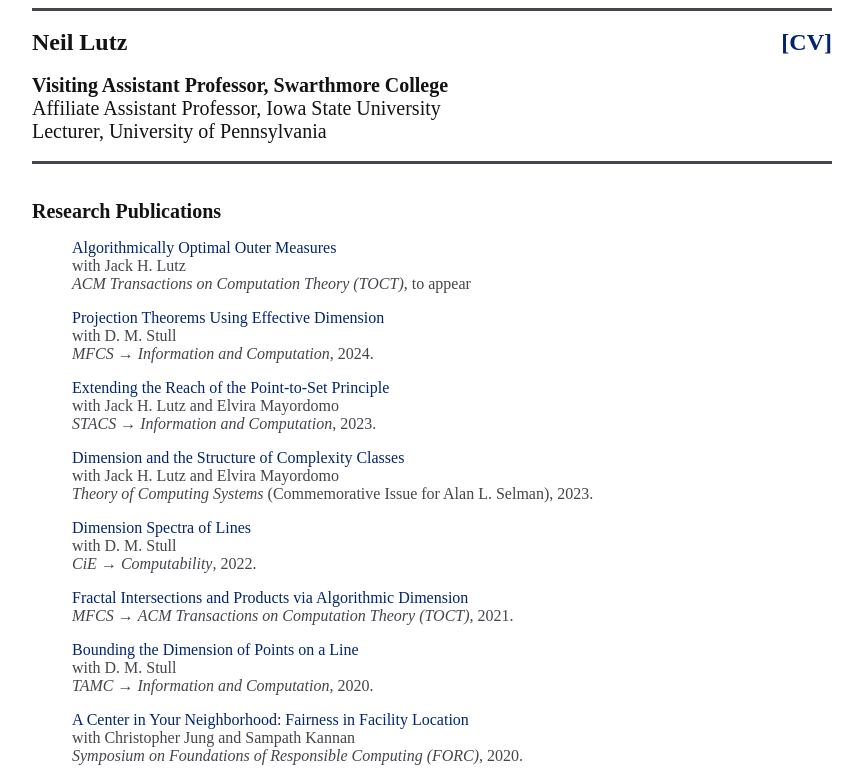
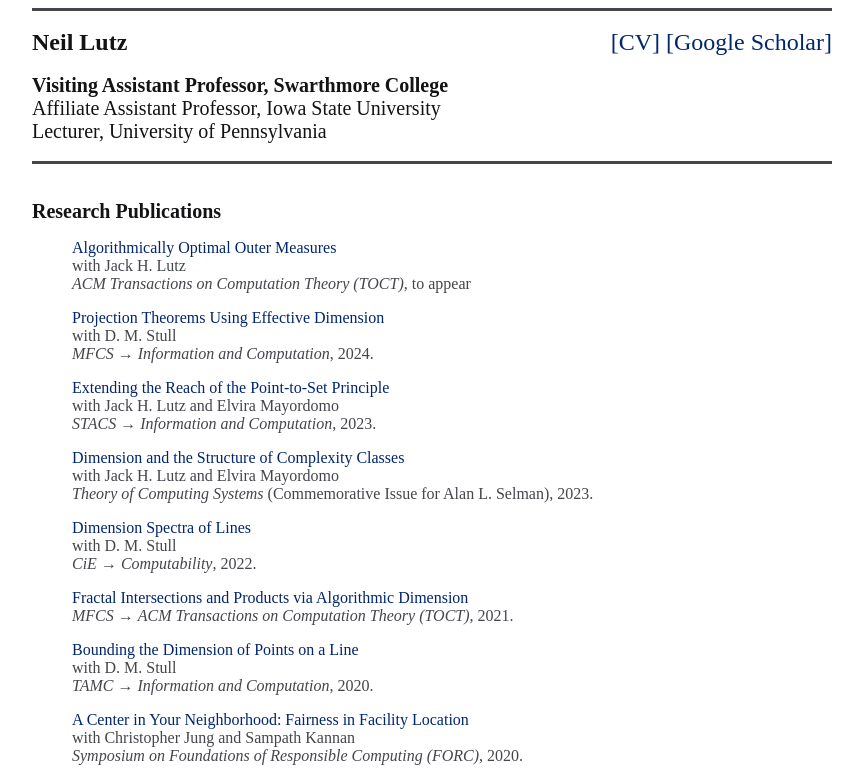
Before and after one commit to neillutz/neillutz.github.io, a plain HTML site: page index.html in a window 1280 px wide. Shown: the top 778 px of the page, without its empty margins (208-1071 px from the left). Drawn offline with Linux system fonts and the light colour scheme; a web font is replaced by a local one.

Commit message:
Update index.html

```diff
--- a/index.html
+++ b/index.html
@@ -30,7 +30,7 @@
 		<div style="border-style:solid none solid none;">
 		<br>
 		<span style="font-size:1.5em; font-weight:bold; color:#131315"> Neil Lutz</span>
-		<span style="float:right; font-size:1.5em; font-weight:bold;"><a href="CV_Lutz.pdf">[CV]</a></span>
+		<span style="float:right; font-size:1.5em;"><a href="CV_Lutz.pdf">[CV]</a>&nbsp;<a href="https://scholar.google.com/citations?user=aw4FZEIAAAAJ">[Google Scholar]</a></span>
 		<br><br>
 		<span style="font-size:1.25em; font-weight:bold; color:#131315"> Visiting Assistant Professor, Swarthmore College</span><br>
 		<span style="font-size:1.25em; color:#131315">Affiliate Assistant Professor, Iowa State University<br>
```
